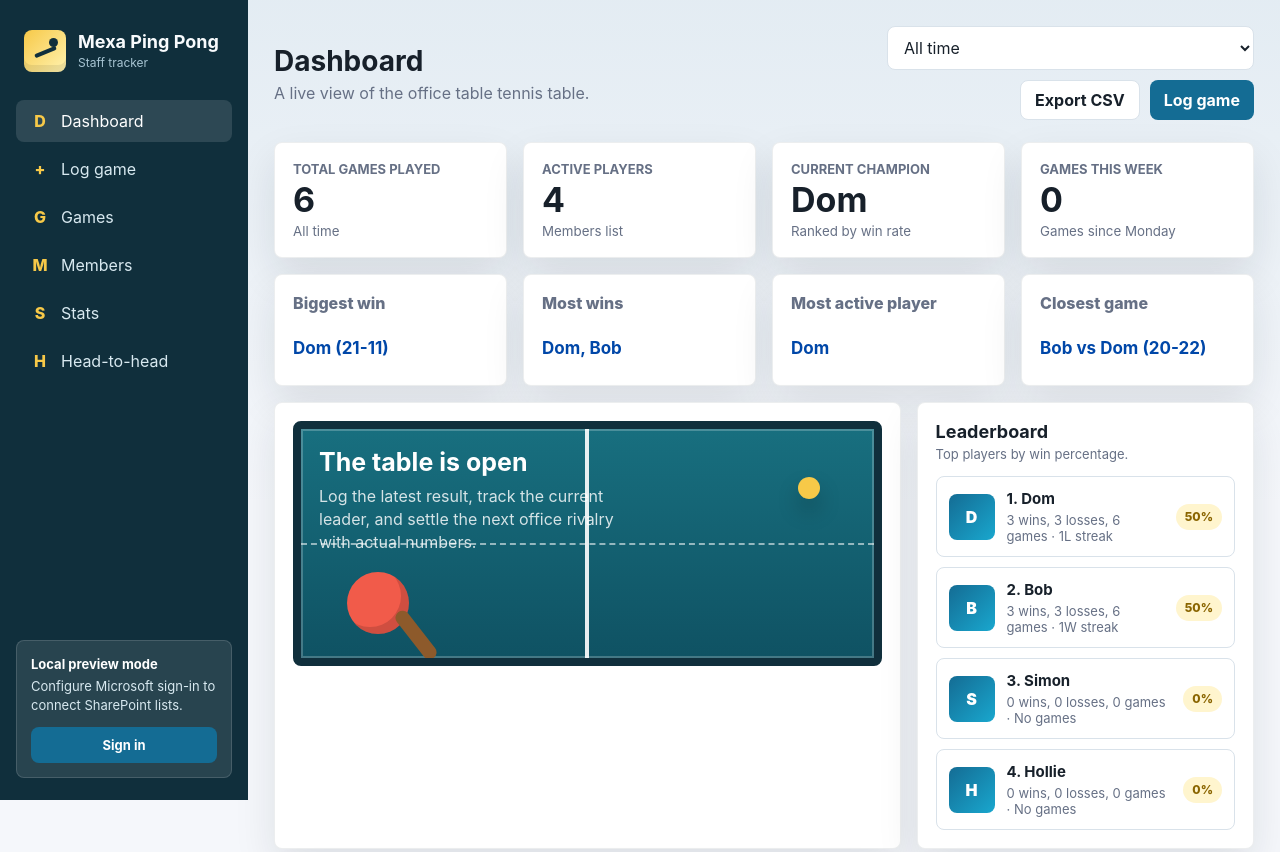
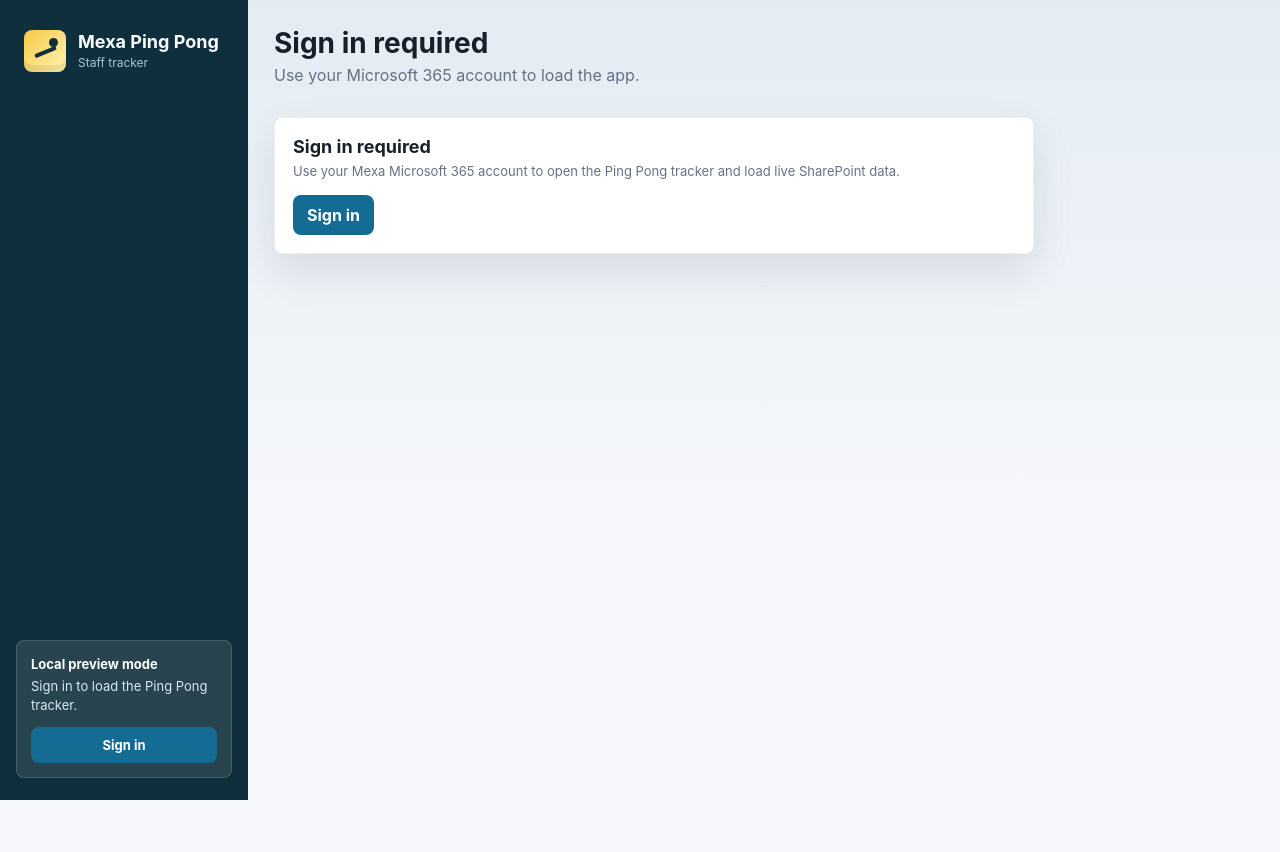
Before and after one commit to SBMexa/pingpong-tracker, a plain HTML site: page PingPong_Web_App_SharePoint.html in a window 1280 px wide. Shown: the top 852 px of the page. After the commit the page ends 800 px from the top, so only its background shows below. Drawn offline with Linux system fonts and the light colour scheme.

Commit message:
Add files via upload

```diff
--- a/PingPong_Web_App_SharePoint.html
+++ b/PingPong_Web_App_SharePoint.html
@@ -183,6 +183,38 @@
       margin-bottom: 3px;
     }
 
+    body.auth-required .nav {
+      display: none;
+    }
+
+    body.auth-required main .topbar .actions {
+      display: none;
+    }
+
+    body.auth-required .view {
+      display: none !important;
+    }
+
+    body.auth-required #authGate {
+      display: block !important;
+    }
+
+    .auth-panel {
+      max-width: 760px;
+      margin-top: 32px;
+    }
+
+    .auth-panel h3 {
+      margin: 0 0 8px;
+      font-size: 24px;
+    }
+
+    .auth-panel p {
+      color: var(--muted);
+      margin: 0 0 18px;
+      line-height: 1.55;
+    }
+
     main {
       padding: 26px;
       min-width: 0;
@@ -846,6 +878,18 @@
             </div>
             <div id="championsList" class="mini-list"></div>
           </div>
+        </div>
+      </section>
+
+      <section id="authGate" class="view">
+        <div class="card auth-panel">
+          <div class="section-head">
+            <div>
+              <h3>Sign in required</h3>
+              <p>Use your Mexa Microsoft 365 account to open the Ping Pong tracker and load live SharePoint data.</p>
+            </div>
+          </div>
+          <button class="btn primary" id="gateSignInBtn" type="button">Sign in</button>
         </div>
       </section>
 
@@ -1221,7 +1265,13 @@
       document.getElementById("dataModeTitle").textContent = dataMode === "sharepoint" ? "SharePoint live mode" : "Local preview mode";
       document.getElementById("dataModeText").textContent = dataMode === "sharepoint"
         ? `Connected to ${appConfig.membersListName} and ${appConfig.gamesListName}.`
-        : "Configure Microsoft sign-in to connect SharePoint lists.";
+        : "Sign in to load the Ping Pong tracker.";
+      const unlocked = dataMode === "sharepoint";
+      document.body.classList.toggle("auth-required", !unlocked);
+      if (!unlocked) {
+        document.getElementById("pageTitle").textContent = "Sign in required";
+        document.getElementById("pageSubtitle").textContent = "Use your Microsoft 365 account to load the app.";
+      }
       const signedIn = !!graphAccount;
       ["signInBtn", "sideSignInBtn"].forEach(id => {
         const button = document.getElementById(id);
@@ -1295,6 +1345,7 @@
       await msalApp.logoutPopup({ account: graphAccount });
       graphAccount = null;
       dataMode = "local";
+      state = structuredClone(seed);
       renderConfig();
       showConnectionMessage("Signed out. The app is back in local preview mode.");
     }
@@ -2200,6 +2251,7 @@
 
     document.getElementById("sideSignInBtn").addEventListener("click", handleSignInClick);
     document.getElementById("sideSignOutBtn").addEventListener("click", handleSignOutClick);
+    document.getElementById("gateSignInBtn").addEventListener("click", handleSignInClick);
 
     const loadSharePointBtn = document.getElementById("loadSharePointBtn");
     if (loadSharePointBtn) {
```
Also changed, not shown: index.html (+53 -1 lines).
